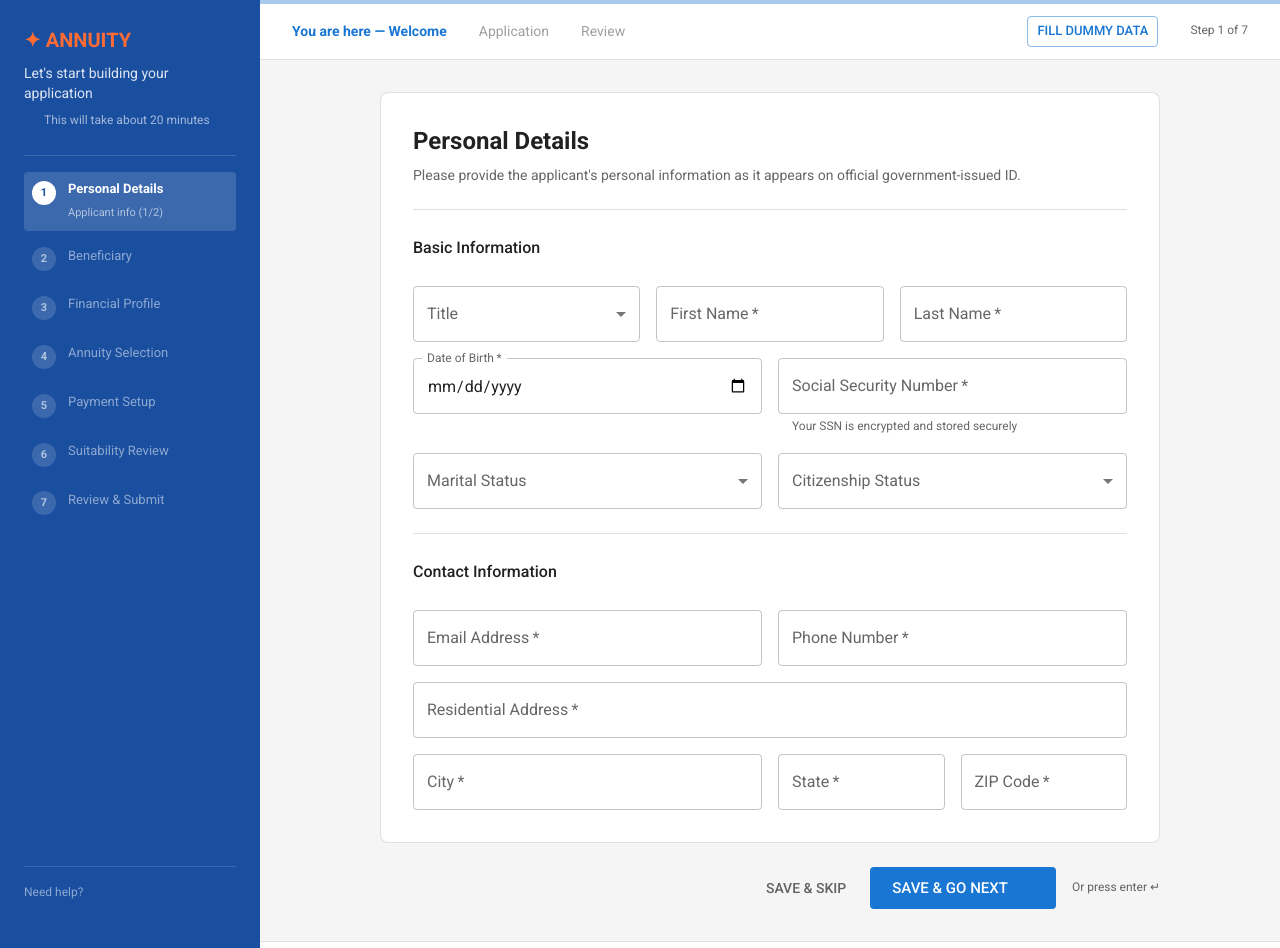
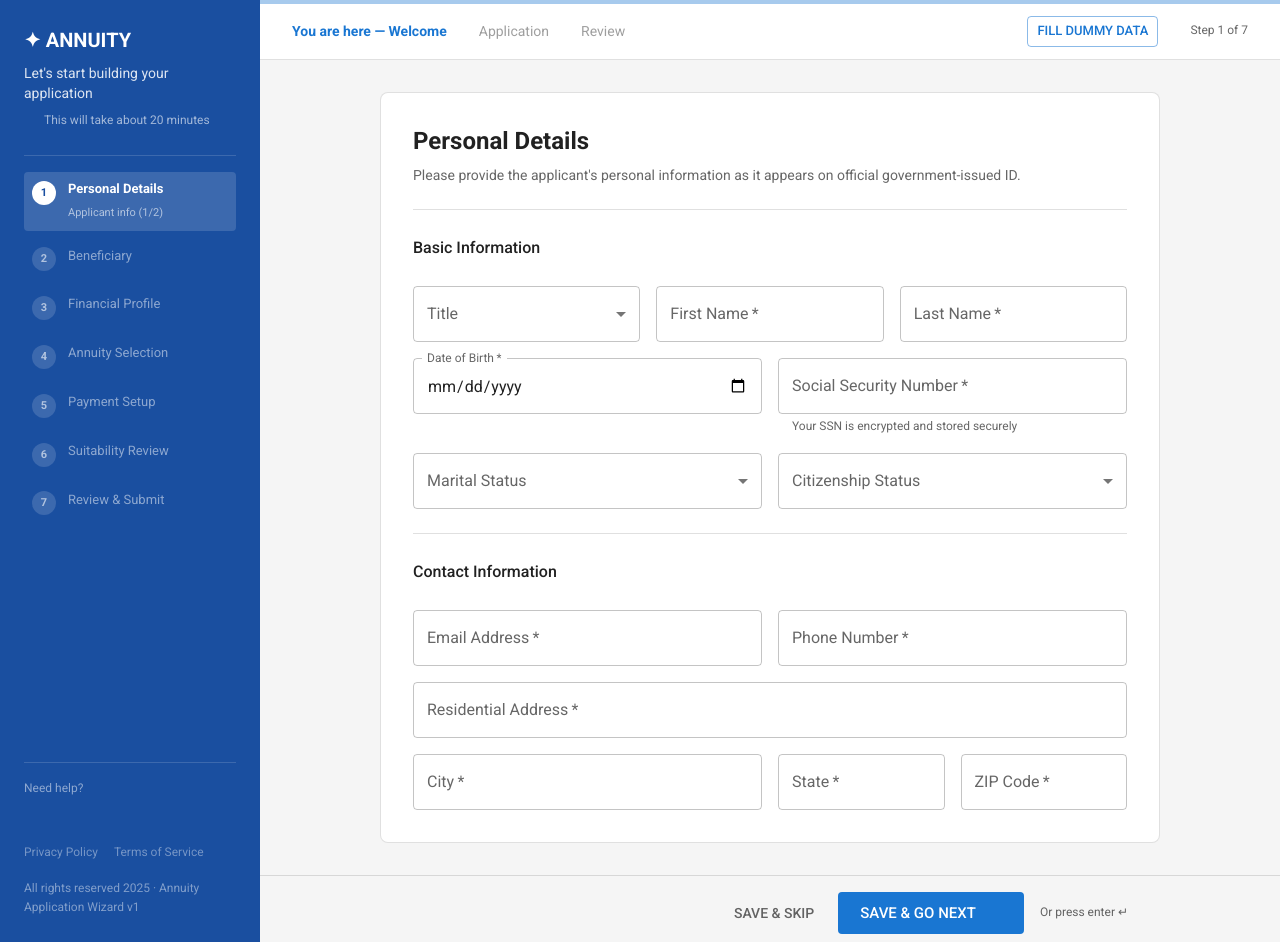
Before and after one commit to Insured-Retirement-Institute/Team-4---Hackathon, a React (Vite) app in the folder frontend/: page /wizard-v1 in a window 1280 px wide. Shown: the top 948 px of the page. Built offline with nearby package versions, Linux system fonts and the light colour scheme; some icons are missing.

Commit message:
All rights reserved 2025 clean up and sticky headers

```diff
--- a/frontend/src/features/wizard-v1/WizardPage.tsx
+++ b/frontend/src/features/wizard-v1/WizardPage.tsx
@@ -64,6 +64,14 @@ function WizardPageContent() {
 
       {/* Main content */}
       <Box sx={{ flex: 1, display: 'flex', flexDirection: 'column' }}>
+        <Box
+          sx={{
+            position: 'sticky',
+            top: 0,
+            zIndex: (theme) => theme.zIndex.appBar,
+            bgcolor: 'background.paper',
+          }}
+        >
           {/* Top progress bar */}
           <LinearProgress
             variant="determinate"
@@ -72,7 +80,7 @@ function WizardPageContent() {
           />
 
           {/* Breadcrumb / step indicator */}
-        <Box sx={{ bgcolor: 'background.paper', borderBottom: '1px solid', borderColor: 'divider', px: 4, py: 1.5 }}>
+          <Box sx={{ borderBottom: '1px solid', borderColor: 'divider', px: 4, py: 1.5 }}>
             <Stack direction="row" spacing={4} alignItems="center">
               {BREADCRUMB_LABELS.map((label, i) => (
                 <Typography
@@ -94,9 +102,11 @@ function WizardPageContent() {
               </Typography>
             </Stack>
           </Box>
+        </Box>
 
         {/* Form area */}
-        <Box sx={{ flex: 1, overflow: 'auto', p: { xs: 2, md: 4 } }}>
+        <Box sx={{ flex: 1, overflow: 'auto', display: 'flex', flexDirection: 'column' }}>
+          <Box sx={{ flex: 1, p: { xs: 2, md: 4 } }}>
             <Box sx={{ maxWidth: 780, mx: 'auto' }}>
               {/* Back button */}
               {currentStep > 1 && (
@@ -114,14 +124,28 @@ function WizardPageContent() {
               <Paper elevation={0} variant="outlined" sx={{ p: { xs: 3, md: 4 }, borderRadius: 2 }}>
                 <StepComponent />
               </Paper>
+            </Box>
+          </Box>
 
           {/* Navigation buttons */}
+          <Box
+            sx={{
+              position: 'sticky',
+              bottom: 0,
+              zIndex: 3,
+              pt: 2,
+              pb: 1,
+              bgcolor: 'grey.100',
+              borderTop: '1px solid',
+              borderColor: 'divider',
+            }}
+          >
+            <Box sx={{ maxWidth: 780, mx: 'auto', px: { xs: 2, md: 4 } }}>
               <Stack
                 direction="row"
                 justifyContent="flex-end"
                 alignItems="center"
                 spacing={2}
-              sx={{ mt: 3 }}
               >
                 {!isLastStep && (
                   <Button variant="text" color="inherit" onClick={handleSkip} sx={{ color: 'text.secondary' }}>
@@ -146,13 +170,8 @@ function WizardPageContent() {
               </Stack>
             </Box>
           </Box>
+        </Box>
 
-        {/* Footer */}
-        <Box sx={{ px: 4, py: 1.5, borderTop: '1px solid', borderColor: 'divider', bgcolor: 'background.paper' }}>
-          <Typography variant="caption" color="text.disabled">
-            All rights reserved 2025 · Annuity Application Wizard v1
-          </Typography>
-        </Box>
       </Box>
     </Box>
   );
--- a/frontend/src/features/wizard-v1/WizardSidebar.tsx
+++ b/frontend/src/features/wizard-v1/WizardSidebar.tsx
@@ -29,7 +29,7 @@ function WizardSidebar({ currentStep }: WizardSidebarProps) {
     >
       {/* Branding */}
       <Stack spacing={1} sx={{ mb: 3 }}>
-        <Typography variant="h6" fontWeight="bold" sx={{ color: '#ff6b35' }}>
+        <Typography variant="h6" fontWeight="bold" sx={{ color: 'common.white' }}>
           ✦ ANNUITY
         </Typography>
         <Typography variant="body2" sx={{ color: 'rgba(255,255,255,0.85)', lineHeight: 1.4 }}>
@@ -141,6 +141,9 @@ function WizardSidebar({ currentStep }: WizardSidebarProps) {
           </Typography>
         </Stack>
       </Box>
+      <Typography variant="caption" sx={{ color: 'rgba(255,255,255,0.45)', mt: 2 }}>
+        All rights reserved 2025 · Annuity Application Wizard v1
+      </Typography>
     </Box>
   );
 }
```
Lines whose indentation alone changed are shown as unchanged.
